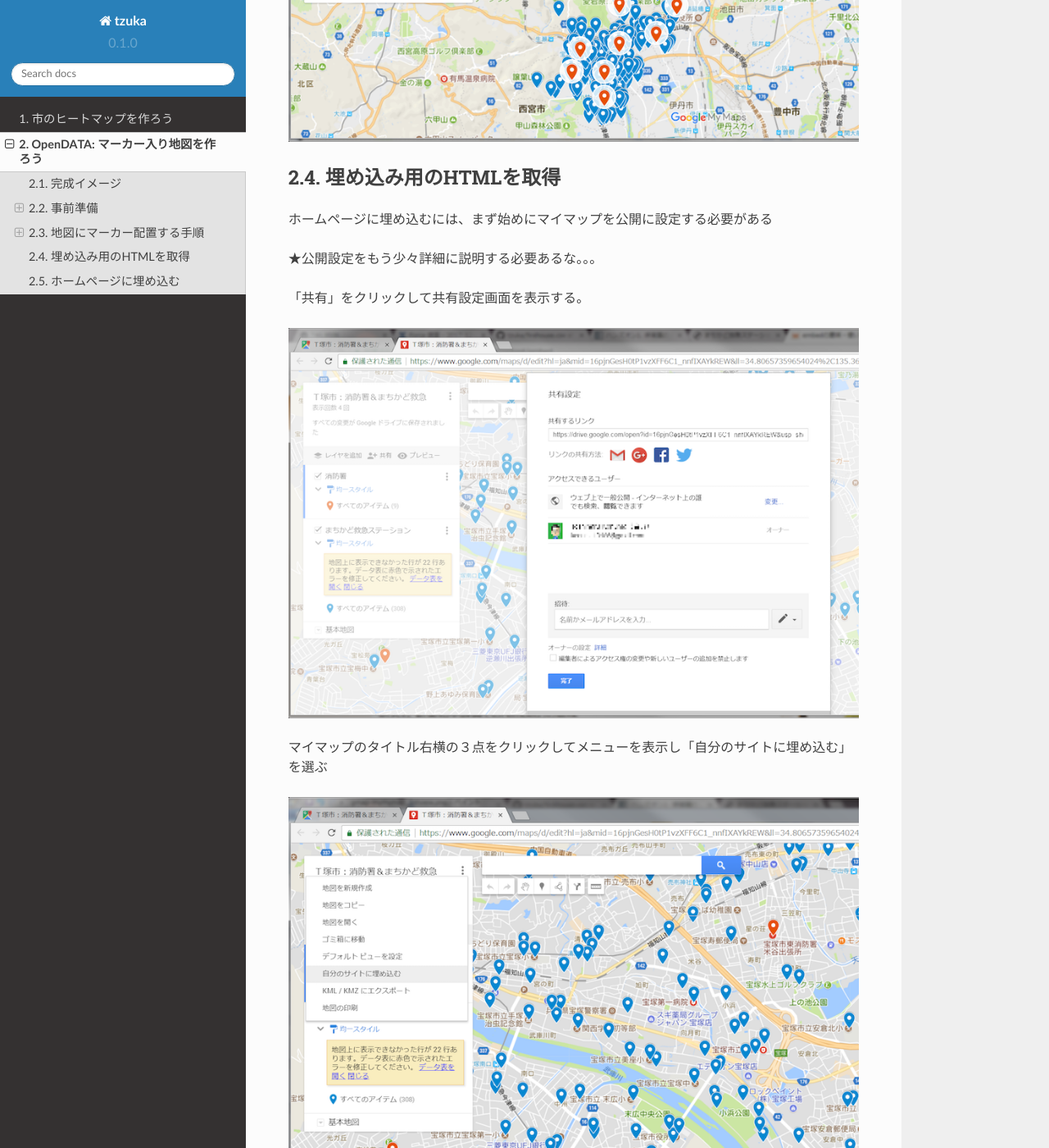
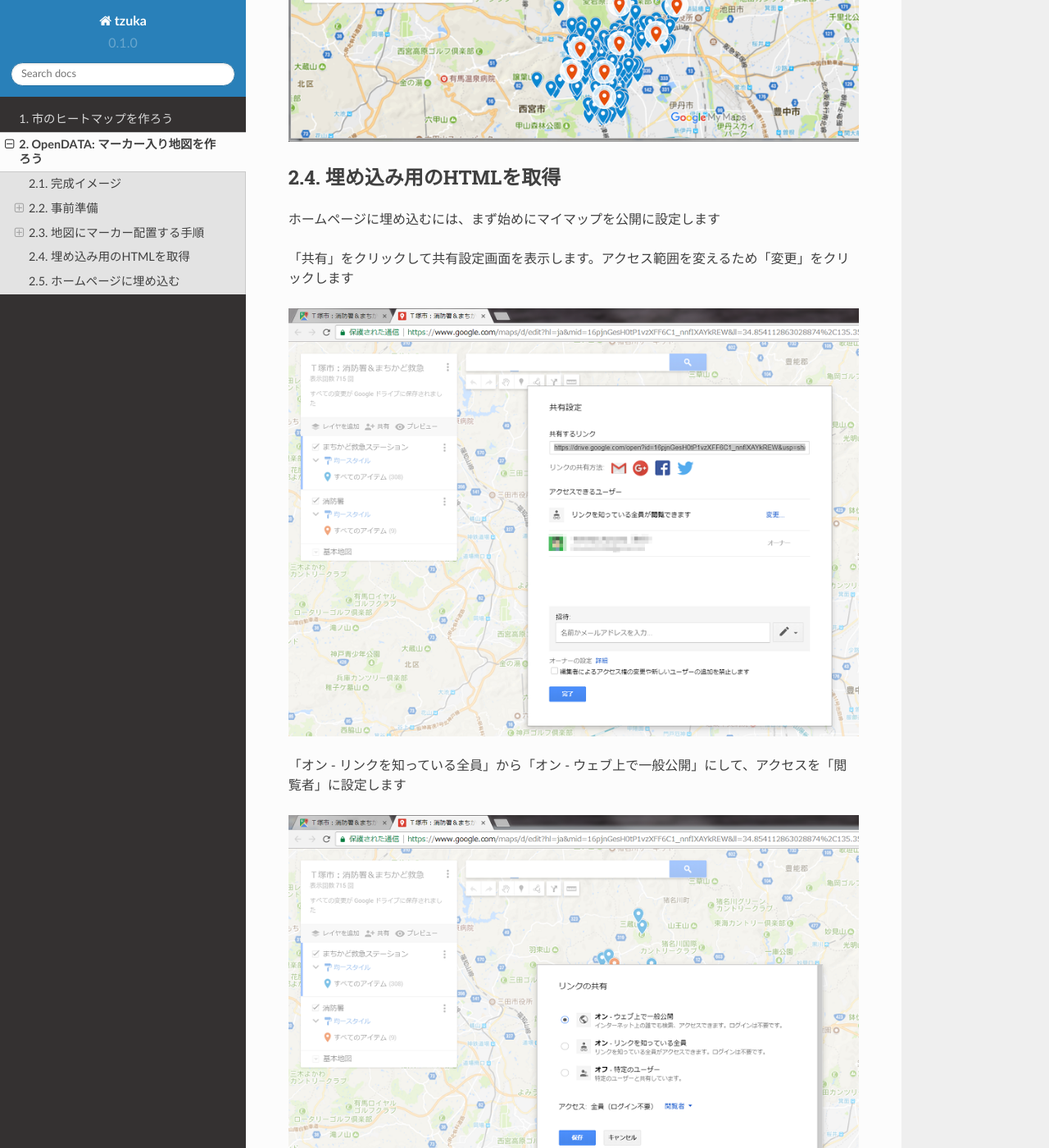
Before and after one commit to kon104/tzuka, a Sphinx documentation site: the page built from docs/csv2marker.rst, in a window 1280 px wide and 1400 px high, scrolled down 15810 px. Shown: the whole window at 82% size. Built offline with Sphinx 7.4.7 and the Read the Docs theme 2.0.0, drawn with Linux system fonts in a browser that asks for light colours; some of the changed text lies outside the part shown.

Commit message:
updated the doc

```diff
--- a/docs/csv2marker.rst
+++ b/docs/csv2marker.rst
@@ -62,7 +62,7 @@
 - `まちかど救急ステーション（公共施設） <http://www.city.takarazuka.hyogo.jp/anzen/shobo/1011278/1014127/1000433.html>`_
 
 地図にマーカー配置する手順
-=====================
+==========================
 
 マイマップを作成
 ----------------
@@ -194,13 +194,19 @@
 埋め込み用のHTMLを取得
 =========================
 
-ホームページに埋め込むには、まず始めにマイマップを公開に設定する必要がある
+ホームページに埋め込むには、まず始めにマイマップを公開に設定します
 
-★公開設定をもう少々詳細に説明する必要あるな。。。
+「共有」をクリックして共有設定画面を表示します。アクセス範囲を変えるため「変更」をクリックします
 
-「共有」をクリックして共有設定画面を表示する。
+.. image:: ./image/csv2marker/gmap-mymap_share_1.png
 
-.. image:: ./image/csv2marker/gmap-mymap_share_setting.png
+「オン - リンクを知っている全員」から「オン - ウェブ上で一般公開」にして、アクセスを「閲覧者」に設定します
+
+.. image:: ./image/csv2marker/gmap-mymap_share_2.png
+
+このマイマップはインターネットで全て見える状態になったことを認識してください
+
+.. image:: ./image/csv2marker/gmap-mymap_share_3.png
 
 マイマップのタイトル右横の３点をクリックしてメニューを表示し「自分のサイトに埋め込む」を選ぶ
 
@@ -212,7 +218,7 @@
 
 
 ホームページに埋め込む
-===========
+======================
 
 埋め込み用のHTMLを実際にホームページに埋め込みます
 
```
Also changed, not shown: docs/image/csv2marker/gmap-mymap_share_1.png (added), docs/image/csv2marker/gmap-mymap_share_2.png (added), docs/image/csv2marker/gmap-mymap_share_3.png (added), docs/image/csv2marker/gmap-mymap_share_setting.png (deleted).
